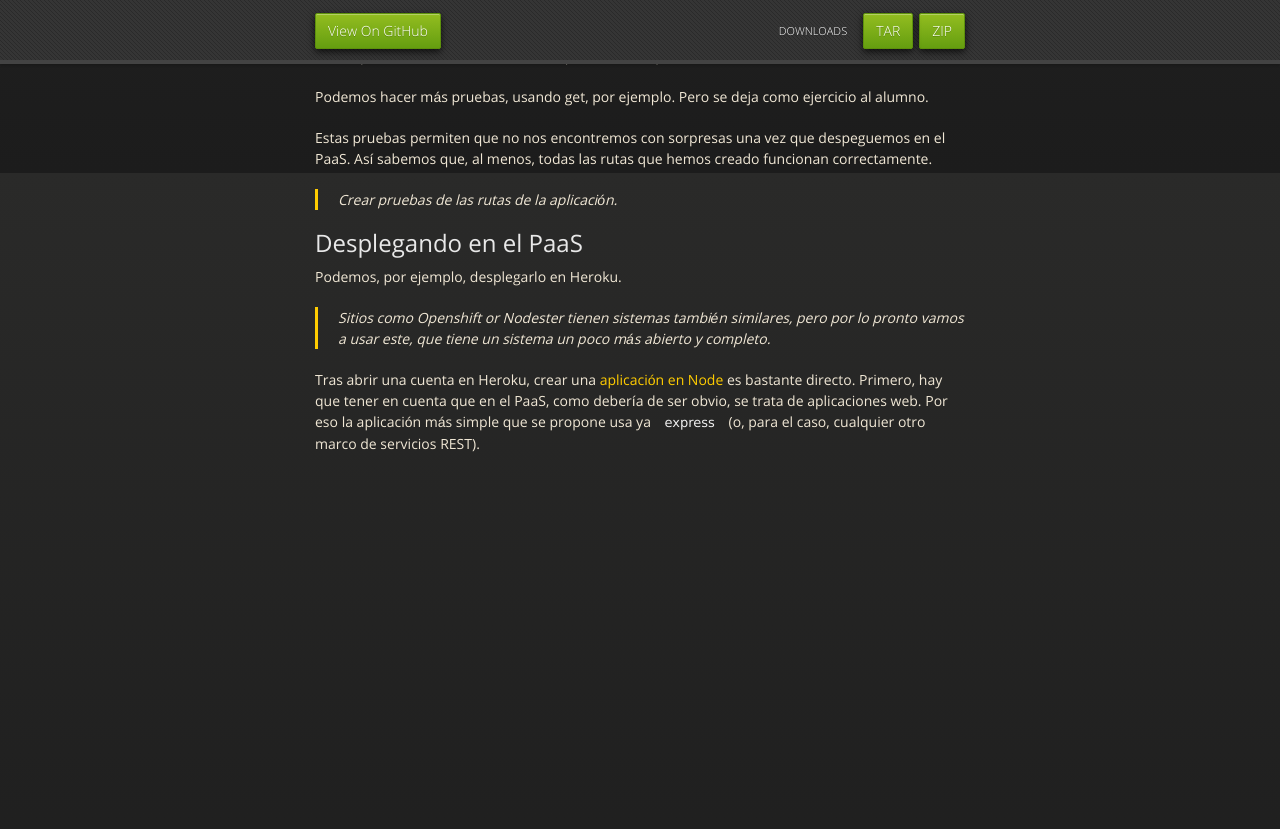
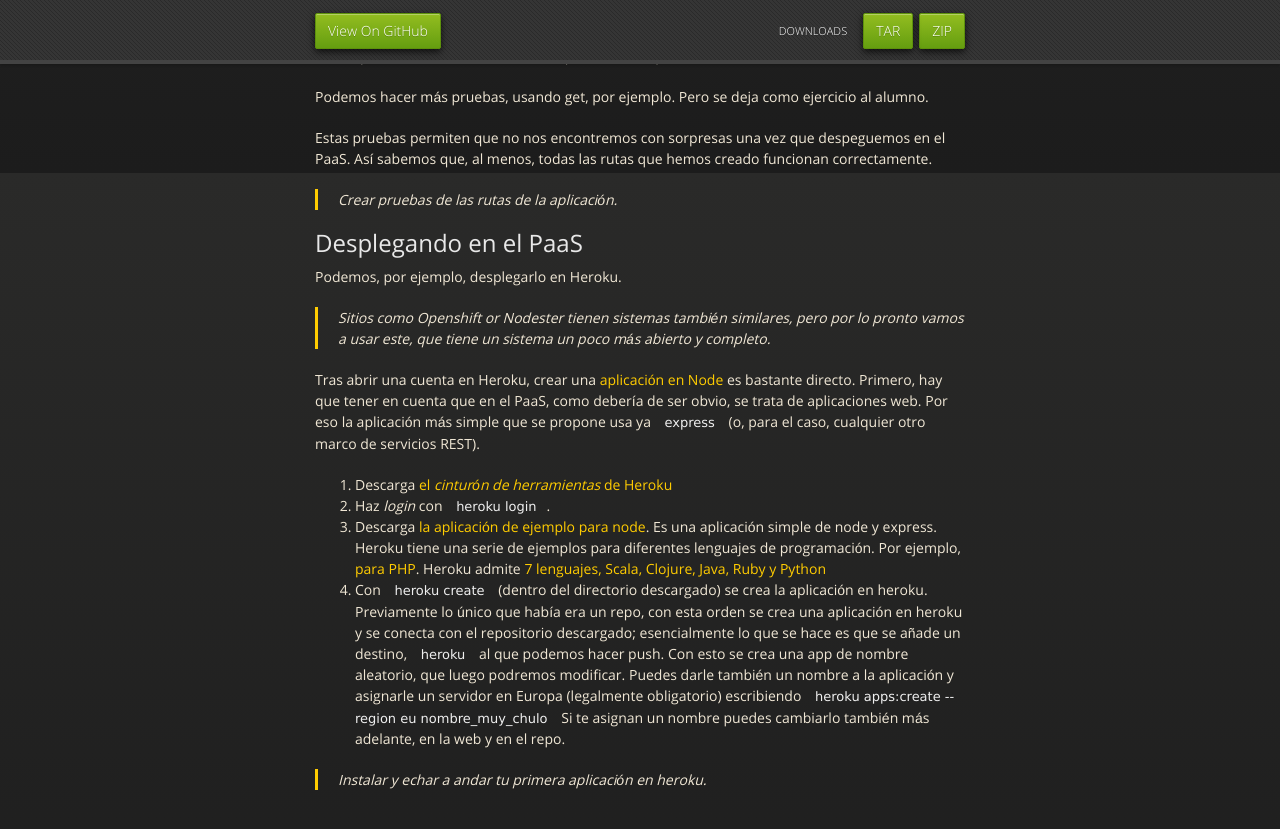
Before and after one commit to JJ/trabajando-con-paas, a Jekyll site: the page built from index.md, in a window 1280 px wide and 900 px high, scrolled down 7927 px. Shown: the top 829 px of the window. Built offline with Jekyll 4.4.1, drawn with Linux system fonts in a browser that asks for light colours; nearby versions of some CDN libraries; before the commit the page ends 8491 px from its top, so only the background shows below that.

Commit message:
Sync gh-pages with master

```diff
--- a/index.md
+++ b/index.md
@@ -433,3 +433,25 @@ es bastante directo. Primero, hay que tener en cuenta que en el PaaS,
 como debería de ser obvio, se trata de aplicaciones web. Por eso la
 aplicación más simple que se propone usa ya `express` (o, para el
 caso, cualquier otro marco de servicios REST).
+
+1. Descarga
+   [el *cinturón de herramientas* de Heroku](https://devcenter.heroku.com/articles/getting-started-with-nodejs#set-up)
+2. Haz *login* con `heroku login`.
+3. Descarga
+   [la aplicación de ejemplo para node](https://github.com/heroku/node-js-getting-started.git). Es
+   una aplicación simple de node y express. Heroku tiene una serie de
+   ejemplos para diferentes lenguajes de programación. Por ejemplo,
+   [para PHP](https://devcenter.heroku.com/articles/getting-started-with-php#prepare-the-app). Heroku
+   admite [7 lenguajes, Scala, Clojure, Java, Ruby y Python](https://devcenter.heroku.com/start)
+4. Con `heroku create` (dentro del directorio descargado) se crea la
+   aplicación en heroku. Previamente lo único que había era un repo,
+   con esta orden se crea una aplicación en heroku y se conecta con el
+   repositorio descargado; esencialmente lo que se hace es que se
+   añade un destino, `heroku` al que podemos hacer push. Con esto se
+   crea una app de nombre aleatorio, que luego podremos modificar.
+Puedes darle también un nombre a la aplicación y asignarle un servidor
+   en Europa (legalmente obligatorio) escribiendo `heroku apps:create
+   --region eu nombre_muy_chulo` Si te asignan un nombre puedes
+   cambiarlo también más adelante, en la web y en el repo.
+
+> Instalar y echar a andar tu primera aplicación en heroku.
```
Also changed, not shown: README.md.
